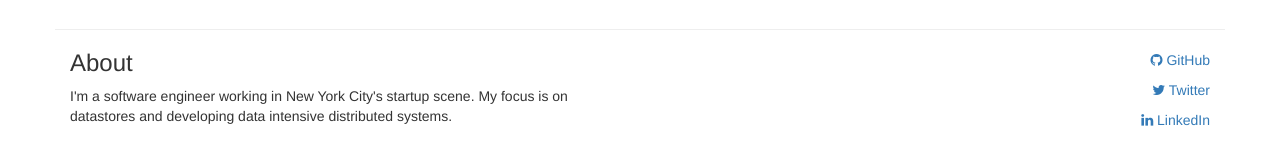
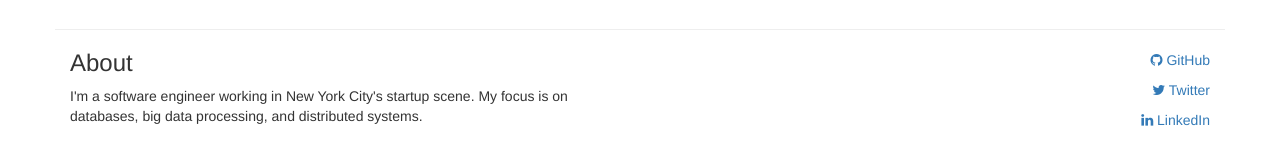
Before and after one commit to atjones0011/atjones.co, a Jekyll site: the page built from index.html, in a window 1280 px wide. Shown: the part 412-577 px from the top of the page. Built offline with Jekyll 4.4.1, drawn with Linux system fonts in a browser that asks for light colours; nearby versions of some CDN libraries.

Commit message:
Update about me description

```diff
--- a/_config.yml
+++ b/_config.yml
@@ -3,7 +3,7 @@ title: Andrew Jones
 email: atjones0011@gmail.com
 description: > # this means to ignore newlines until "baseurl:"
   I'm a software engineer working in New York City's startup scene.
-  My focus is on datastores and developing data intensive distributed systems.
+  My focus is on databases, big data processing, and distributed systems.
 baseurl: ""
 url: "http://atjones.co"
 twitter_username: atjones0011
```
